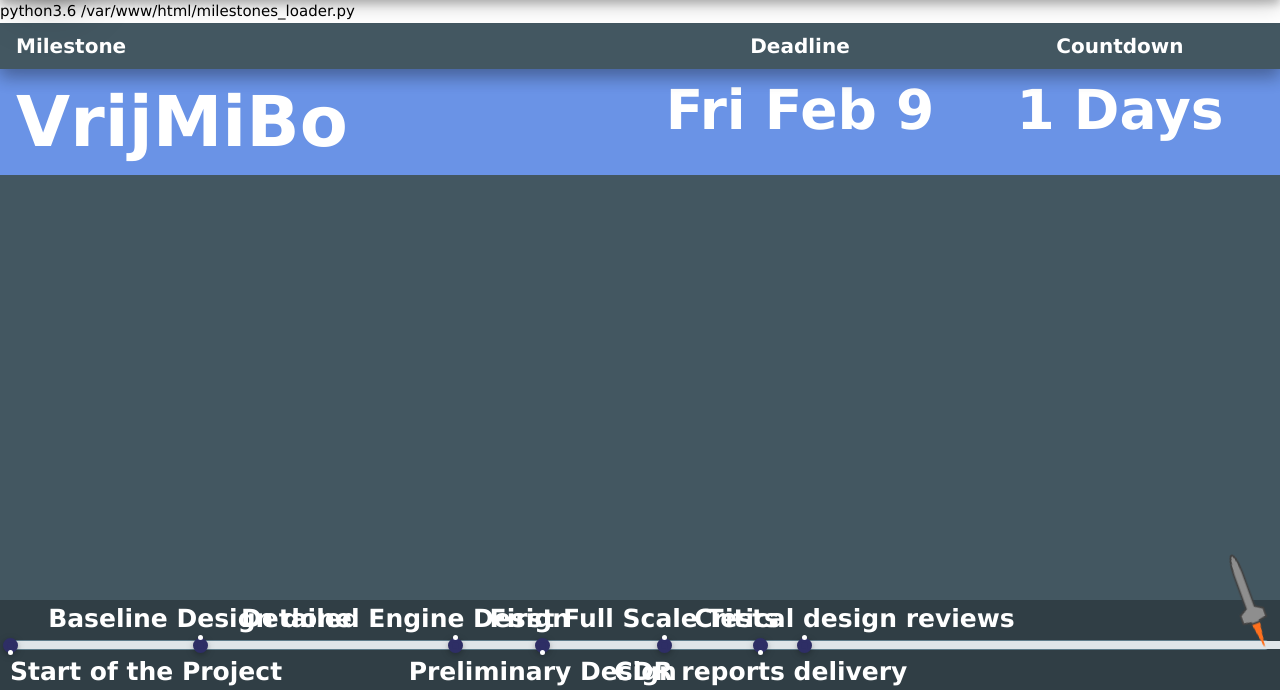
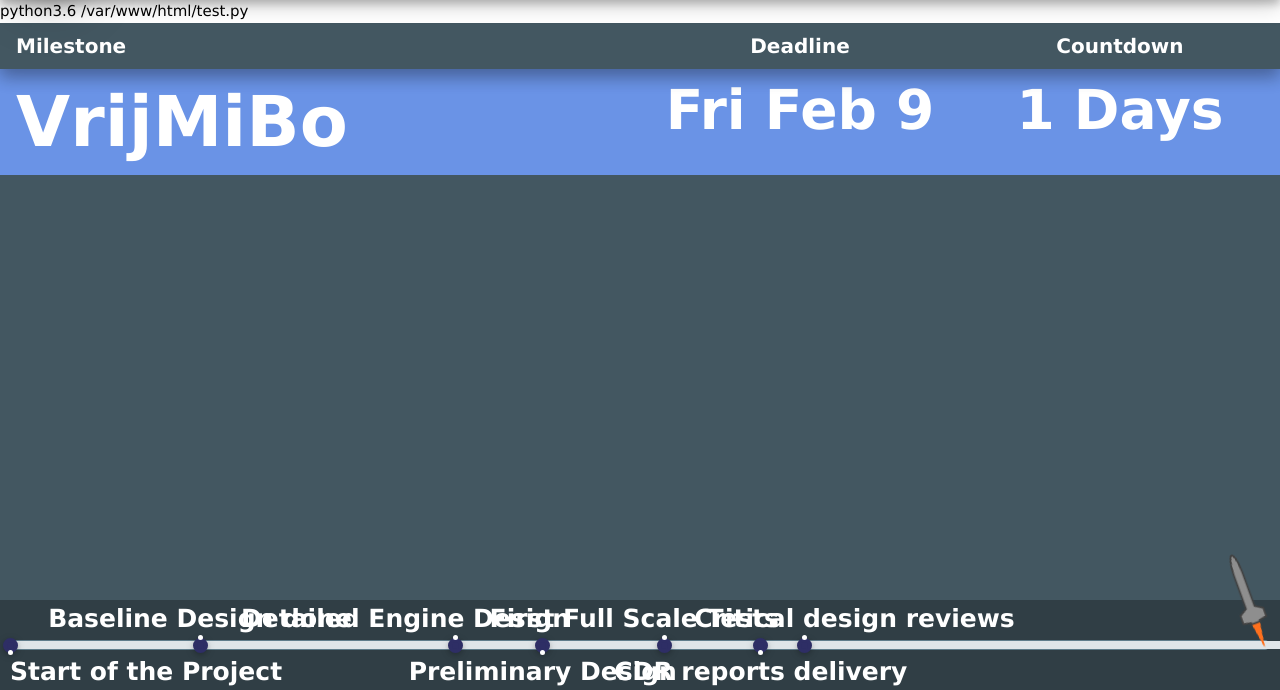
Before and after one commit to aarondewindt/stratos_iii_countdown, a PHP site: page / in a window 1280 px wide; the page is wider, and only the part inside the window is pictured. Shown: the part 110-800 px from the top of that part. Run offline with PHP 8.4, Linux system fonts and the light colour scheme.

Commit message:
kgcjgcjyt

```diff
--- a/site/index.php
+++ b/site/index.php
@@ -193,7 +193,7 @@
 
     <main>
         <?php
-        $command = escapeshellcmd("python3.6 " . getcwd() . "/milestones_loader.py");
+        $command = escapeshellcmd("python3.6 " . getcwd() . "/test.py");
         echo $command;
         system($command);
 
```
